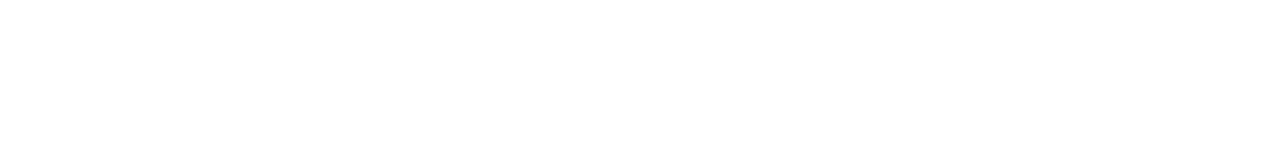
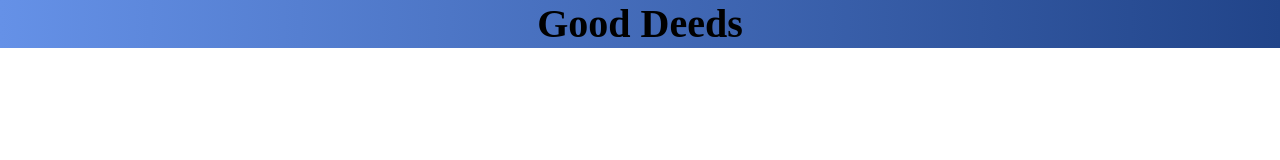
Before and after one commit to gans01/good-deeds, a plain HTML site: page index.html in a window 1280 px wide. Drawn offline with Linux system fonts and the light colour scheme.

Commit message:
layout done

```diff
--- a/css/style.css
+++ b/css/style.css
@@ -0,0 +1,16 @@
+body {
+    margin: 0;
+}
+
+.header-container {
+    height: 48px;
+    background: linear-gradient(90deg, #6591E7 0%, #214489 100%);
+
+
+}
+
+.header-container .header {
+    font-size: 40px;
+    text-align: center;
+    margin: 0;
+}
--- a/index.html
+++ b/index.html
@@ -4,11 +4,14 @@
 <head>
     <meta charset="UTF-8">
     <meta name="viewport" content="width=device-width, initial-scale=1.0">
+    <link rel="stylesheet" href="../good-deeds/css/style.css">
     <title>♦Good Deeds corp.</title>
 </head>
 
 <body>
-
+    <section class="header-container">
+        <h1 class="header">Good Deeds</h1>
+    </section>
 </body>
 
 </html>
```
